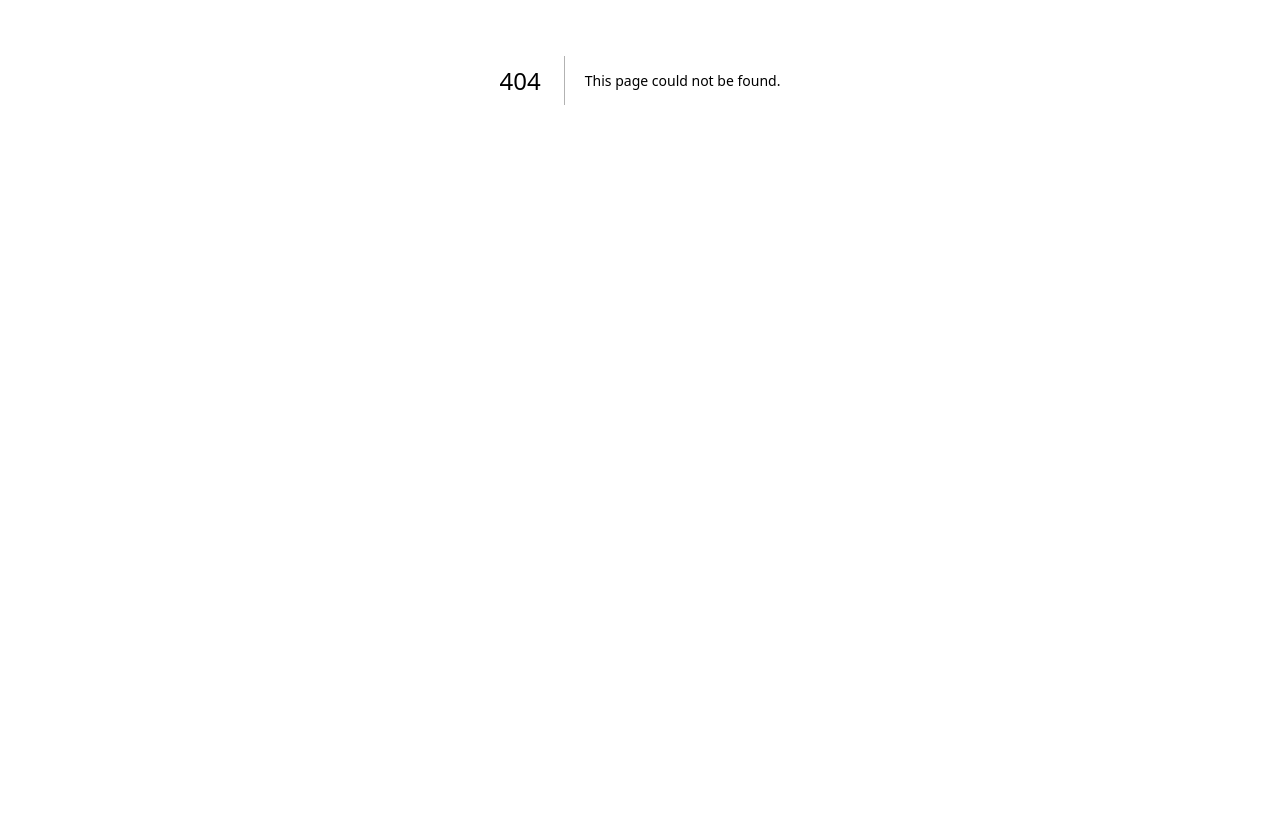
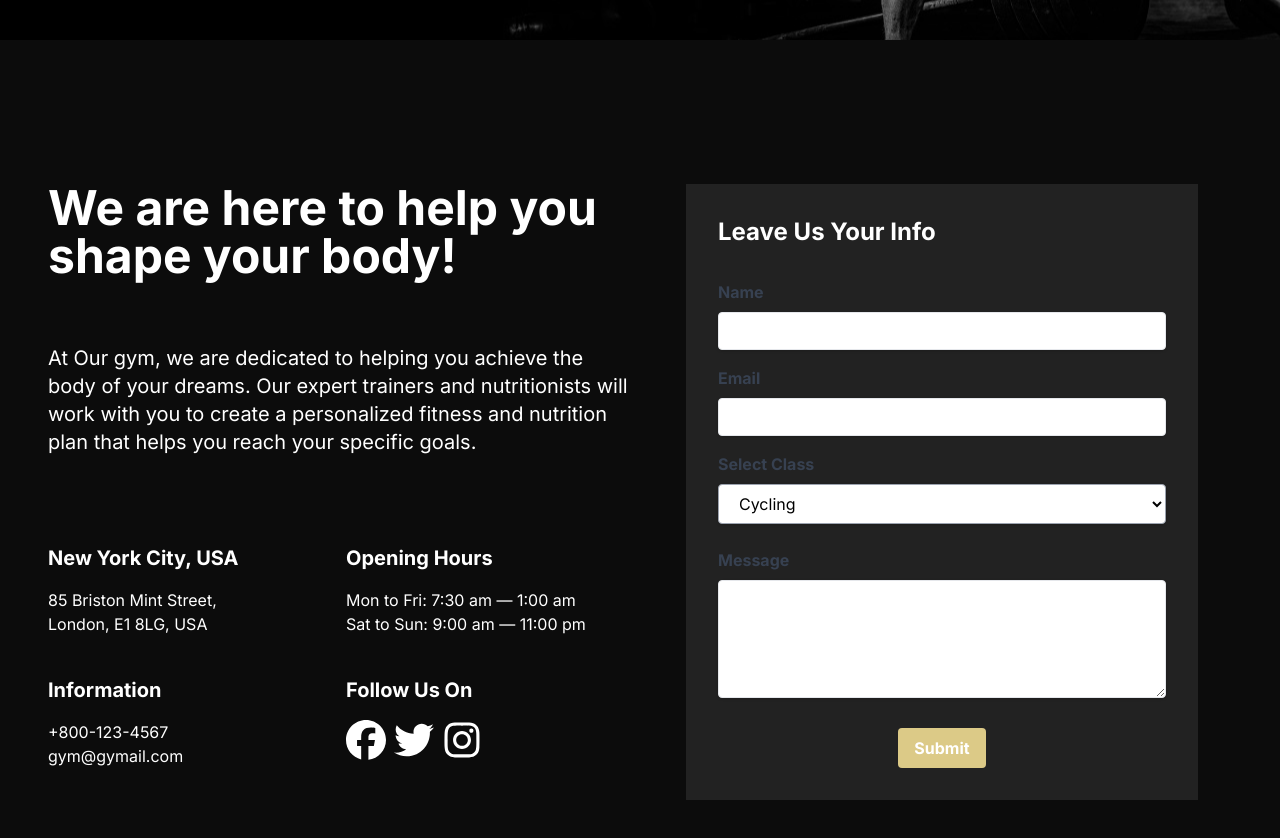
Before and after one commit to GerencserOliver/gym-website, a Next.js app: page /contact in a window 1280 px wide. Before the commit this address had no page. Shown: the part 320-1158 px from the top of the page. Before the commit the page ends 800 px from the top, so only its background shows below. Built offline with nearby package versions, Linux system fonts and the light colour scheme.

Commit message:
Contact page

```diff
--- /dev/null
+++ b/app/contact/page.jsx
@@ -0,0 +1,102 @@
+import Footer from "@/components/Footer";
+import Navbar from "@/components/Navbar";
+import { FontAwesomeIcon } from "@fortawesome/react-fontawesome";
+import { faFacebook, faTwitter, faInstagram } from "@fortawesome/free-brands-svg-icons";
+
+import React from "react";
+
+const Contact = () => {
+  return (
+    <div>
+      <div className="login-banner relative justify-center flex">
+        <h1 className="text-white absolute bottom-10 text-5xl font-bold">
+          Contact
+        </h1>
+      </div>
+      <div className="container max-w-screen-xl mx-auto my-10 mt-24 mb-24 p-12">
+        <div className="grid grid-cols-1 md:grid-cols-2 gap-6">
+          <div>
+            <div>
+              <h1 className="text-5xl text-white font-bold">
+                We are here to help you shape your body!
+              </h1>
+              <p className="text-xl text-white mt-16">
+                At Our gym, we are dedicated to helping you achieve the body
+                of your dreams. Our expert trainers and nutritionists will
+                work with you to create a personalized fitness and nutrition
+                plan that helps you reach your specific goals.
+              </p>
+            </div>
+            <div className="grid grid-cols-2 gap-4 mt-16">
+              <div>
+                <h1 className="text-xl text-white font-bold mb-4 mt-6">New York City, USA</h1>
+                <p className="text-white">85 Briston Mint Street,<br/> London, E1 8LG, USA</p>
+              </div>
+              <div>
+                <h1 className="text-xl text-white font-bold mb-4 mt-6">Opening Hours</h1>
+                <p className="text-white">Mon to Fri: 7:30 am — 1:00 am</p>
+                <p className="text-white">Sat to Sun: 9:00 am — 11:00 pm</p>
+              </div>
+              <div>
+                <h1 className="text-xl text-white font-bold mb-4 mt-6">Information</h1>
+                <p className="text-white">+800-123-4567</p>
+                <p className="text-white">gym@gymail.com</p>
+              </div>
+              <div>
+                <h1 className="text-xl text-white font-bold mb-4 mt-6">Follow Us On</h1>
+                <FontAwesomeIcon icon={faFacebook} className="text-white h-10 w-10 mr-2 cursor-pointer"/>
+                <FontAwesomeIcon icon={faTwitter}  className="text-white h-10 w-10 mr-2 cursor-pointer"/>
+                <FontAwesomeIcon icon={faInstagram}  className="text-white h-10 w-10 cursor-pointer"/>
+              </div>
+            </div>
+          </div>
+          <div>
+            <form className="max-w-lg mx-auto bg-[#222222] p-8">
+                <h1 className="text-2xl text-white font-bold mb-8">Leave Us Your Info</h1>
+                <div className="mb-4">
+                    <label htmlFor="name" className="block text-gray-700 font-bold mb-2">Name</label>
+                    <input type="text" id="name" name="name" className="shadow appearance-none border rounded w-full py-2 px-3 text-gray-700 leading-tight focus:outline-none focus:shadow-outline" />
+                </div>
+                <div className="mb-4">
+                    <label htmlFor="email" className="block text-gray-700 font-bold mb-2">Email</label>
+                    <input type="email" id="email" name="email" className="shadow appearance-none border rounded w-full py-2 px-3 text-gray-700 leading-tight focus:outline-none focus:shadow-outline" />
+                </div>
+                <div className="mb-6">
+                    <label htmlFor="message" className="block text-gray-700 font-bold mb-2">Select Class</label>
+                    <div className="relative">
+                        <select id="classSelect" name="classSelect" className="block w-full bg-white border border-gray-400 hover:border-gray-500 px-4 py-2 pr-8 rounded shadow leading-tight focus:outline-none focus:shadow-outline">
+                            <option value="Cycling">Cycling</option>
+                            <option value="Meditation">Meditation</option>
+                            <option value="Boxing">Boxing</option>
+                            <option value="Running">Running</option>
+                            <option value="Power Lifting">Power Lifting</option>
+                            <option value="Crossfit">Crossfit</option>
+                        </select>
+                    </div>
+                </div>
+                <div className="mb-6">
+                    <label htmlFor="message" className="block text-gray-700 font-bold mb-2">Message</label>
+                    <textarea id="message" name="message" rows="5" className="shadow appearance-none border rounded w-full py-2 px-3 text-gray-700 leading-tight focus:outline-none focus:shadow-outline"></textarea>
+                </div>
+                <div className="flex justify-center">
+                    <button type="submit" className="bg-[#DCCA87] hover:bg-[#cfc292] text-white font-bold py-2 px-4 rounded focus:outline-none focus:shadow-outline">Submit</button>
+                </div>
+            </form>
+            </div>
+        </div>
+      </div>
+      <iframe
+          src="https://www.google.com/maps/embed?pb=!1m18!1m12!1m3!1d1572675.7595829577!2d-105.02573624935042!3d39.65798807664909!2m3!1f0!2f0!3f0!3m2!1i1024!2i768!4f13.1!3m3!1m2!1s0x876c5fe2e6306ccd%3A0xa6b400a73beef706!2sDenver%20County%2C%20Denver%2C%20CO%2C%20USA!5e0!3m2!1sen!2srs!4v1673981026796!5m2!1sen!2srs"
+          allowFullScreen=""
+          loading="lazy"
+          samesite="Strict"
+          title="map"
+          className="mx-auto mt-36 mb-24 w-full h-96"
+        ></iframe>
+      <Navbar />
+      <Footer />
+    </div>
+  );
+};
+
+export default Contact;
```
